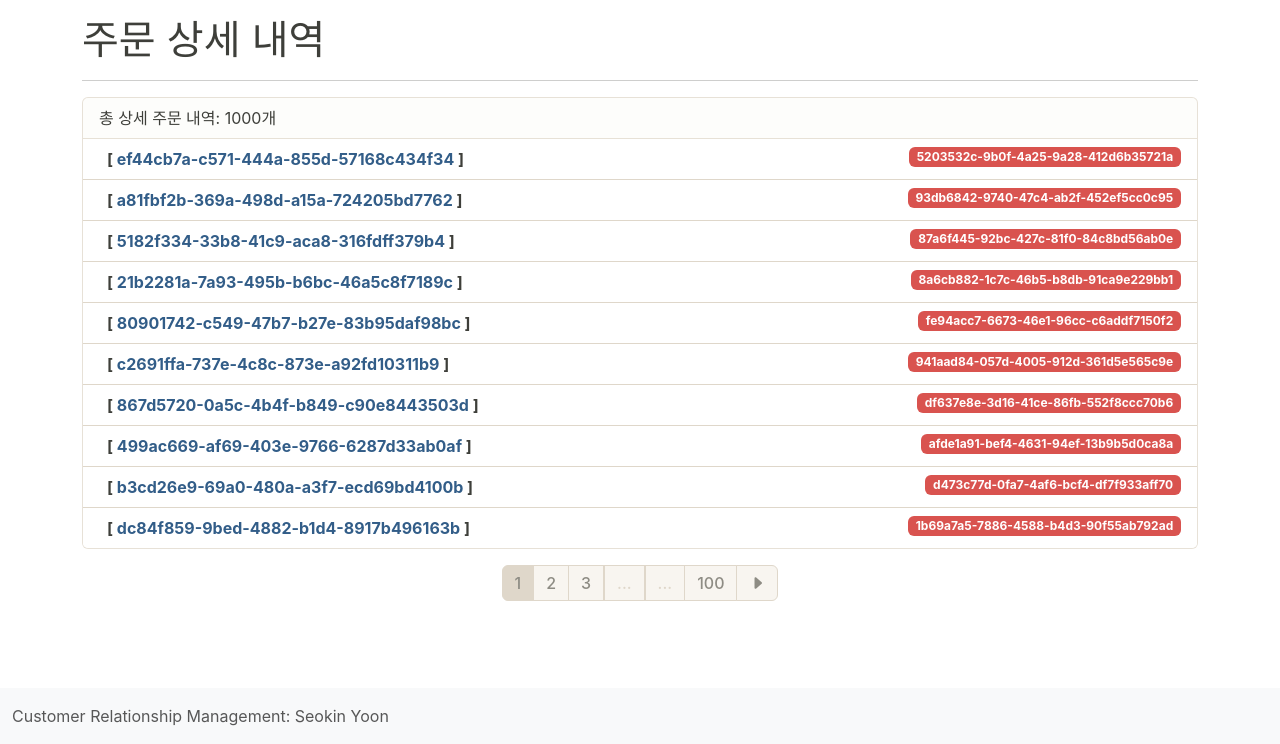
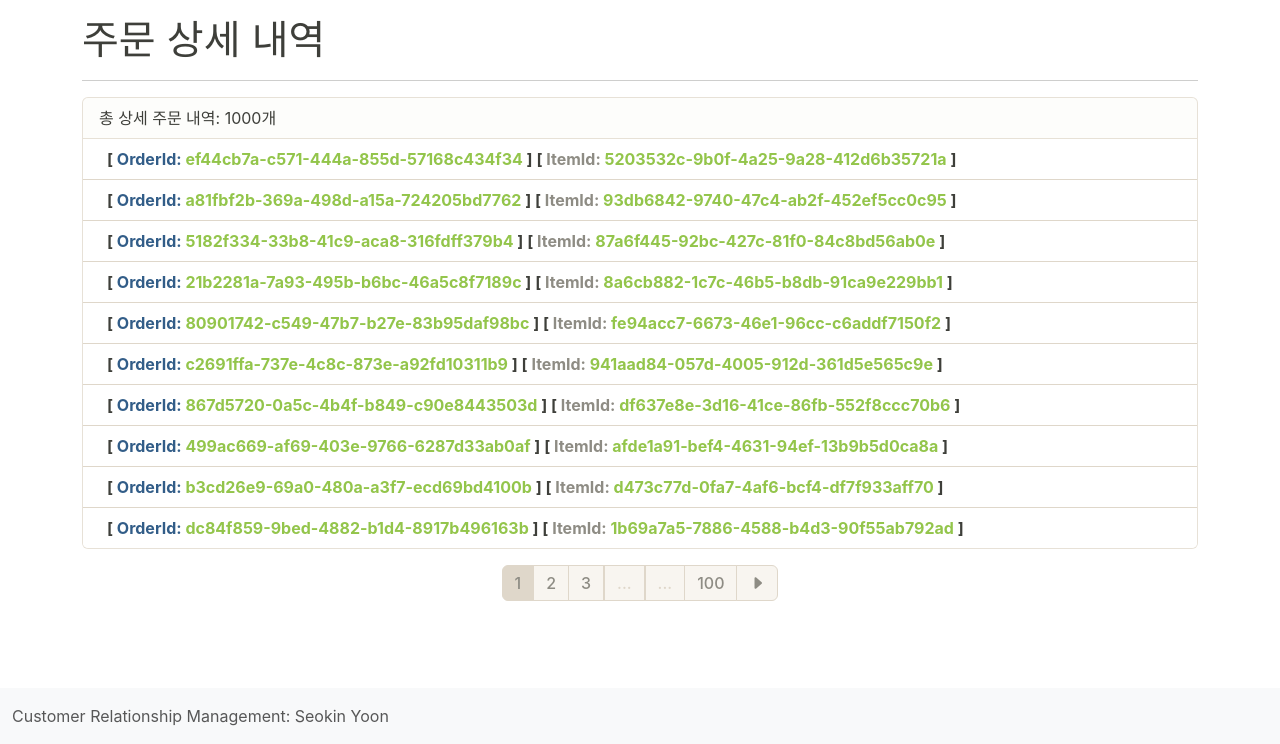
Before and after one commit to Baristacus/SeSAC.CRM, a Flask app: page /orderitem/ in a window 1280 px wide. Shown: the part 56-800 px from the top of the page. Run offline with Flask 3, Linux system fonts and the light colour scheme; data comes from the database, SQL or seed files in the repository; some libraries are stand-ins or nearby versions; some web fonts are replaced.

Commit message:
orderitem 리스트 페이지 레이아웃 변경

```diff
--- a/crm/templates/orderitem/orderitem_list.html
+++ b/crm/templates/orderitem/orderitem_list.html
@@ -6,16 +6,14 @@
         <div class="card-header">총 상세 주문 내역: {{ orderitem_total }}개</div>
         <ul class="list-group list-group-flush">
             {% for orderitems in orderitem_list %}
-                <a href="#"
-                   class="list-group-item list-group-item-action d-flex justify-content-between align-items-start"
-                   aria-current="true">
+                <li class="list-group-item list-group-item-action" aria-current="true">
                     <div class="ms-2 me-auto">
                         <div class="fw-bold">
-                            [ <span class="text-primary">{{ orderitems.OrderId }}</span> ]
+                            [ <span class="text-primary">OrderId: <a href="#" class="text-decoration-none">{{ orderitems.OrderId }}</a></span> ]
+                            [ <span class="text-secondary">ItemId: <a href="#" class="text-decoration-none">{{ orderitems.ItemId }}</a></span> ]
                         </div>
                     </div>
-                    <span class="badge bg-danger">{{ orderitems.ItemId }}</span>
-                </a>
+                </li>
             {% endfor %}
         </ul>
     </div>
```
